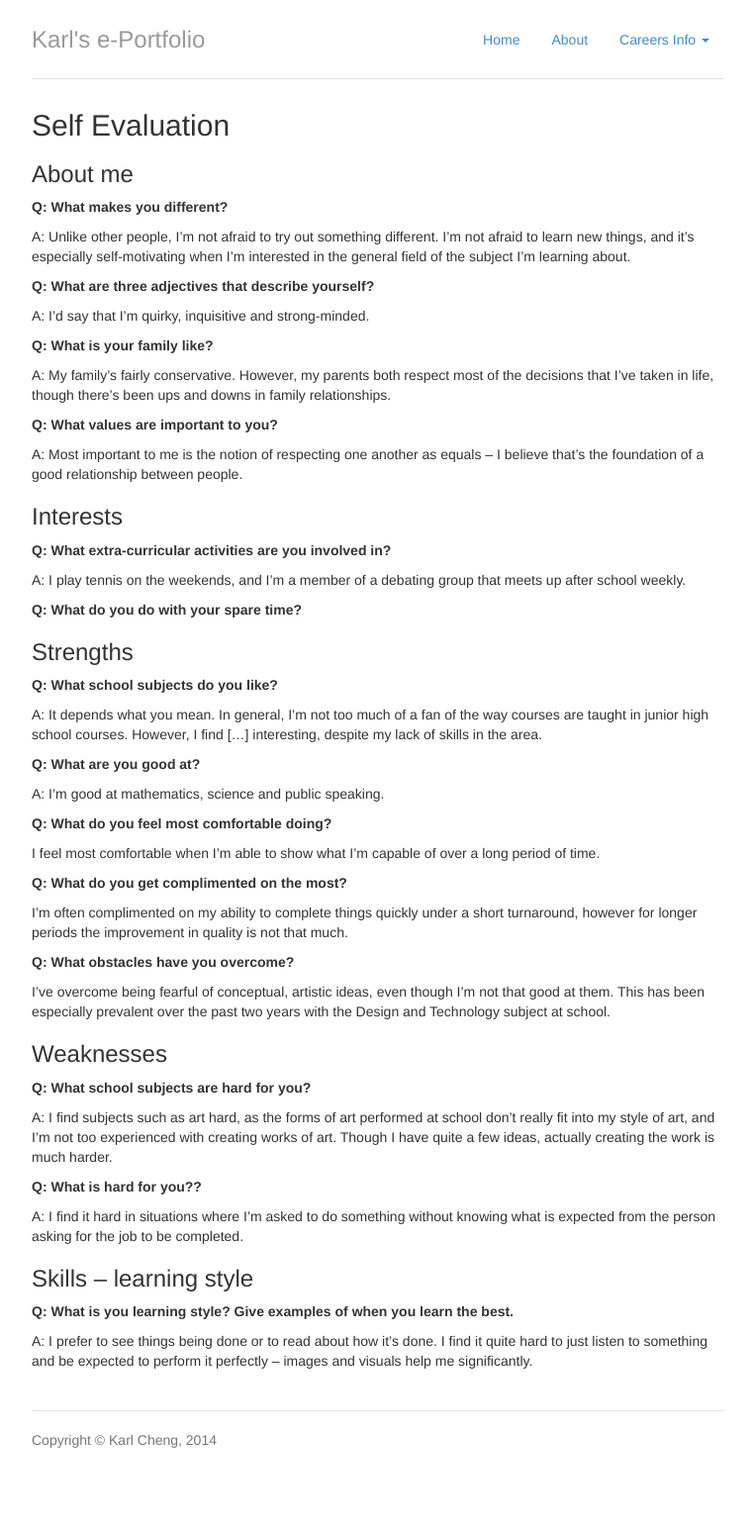
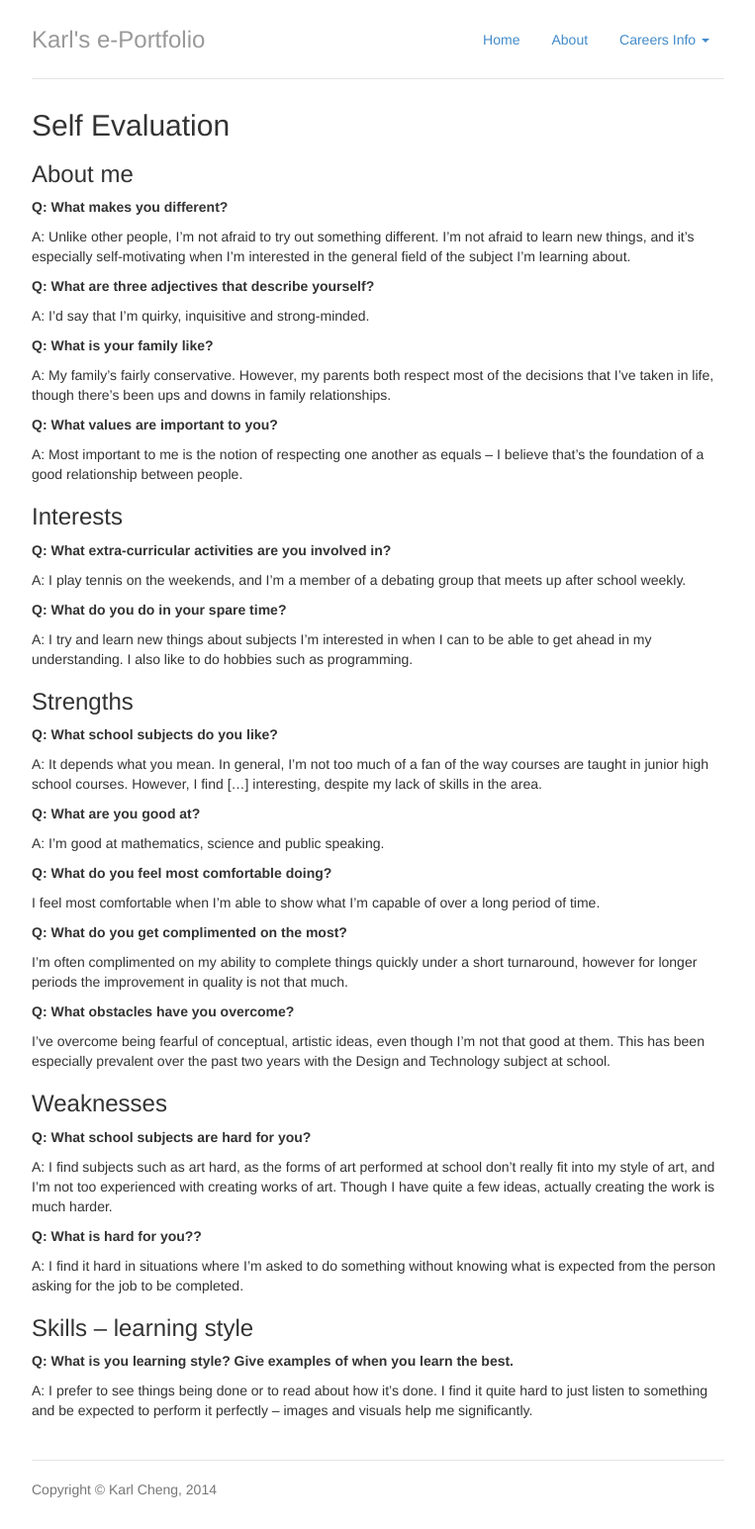
Before and after one commit to Qantas94Heavy/qantas94heavy.github.io, a Jekyll site: the page built from selfevaluation.md, in a window 1280 px wide. Shown: the whole page at 99% size, without its empty margins (258-1021 px from the left). Built offline with Jekyll 4.4.1, drawn with Linux system fonts in a browser that asks for light colours; before the commit the page ends 1495 px from its top, so only the background shows below that.

Commit message:
Add answer to question

```diff
--- a/selfevaluation.md
+++ b/selfevaluation.md
@@ -27,7 +27,9 @@ A: Most important to me is the notion of respecting one another as equals -- I b
 
 A: I play tennis on the weekends, and I'm a member of a debating group that meets up after school weekly.
 
-**Q: What do you do with your spare time?**
+**Q: What do you do in your spare time?**
+
+A: I try and learn new things about subjects I'm interested in when I can to be able to get ahead in my understanding. I also like to do hobbies such as programming.
 
 ### Strengths
 
```
